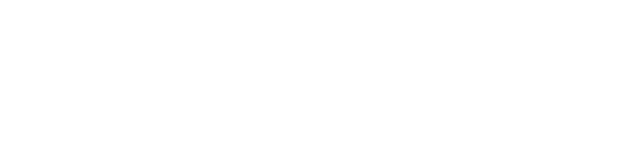
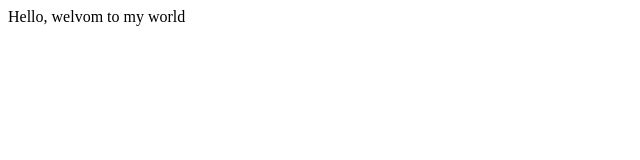
Before and after one commit to Muz0/Muz0.github.io, a plain HTML site: page index.html in a window 1280 px wide. Shown: the whole page, without its empty margins (0-640 px from the left). Drawn offline with Linux system fonts and the light colour scheme.

Commit message:
Test th index html

```diff
--- a/index.html
+++ b/index.html
@@ -7,6 +7,6 @@
     <title>Document</title>
 </head>
 <body>
-
+    Hello, welvom to my world
 </body>
 </html>
```
